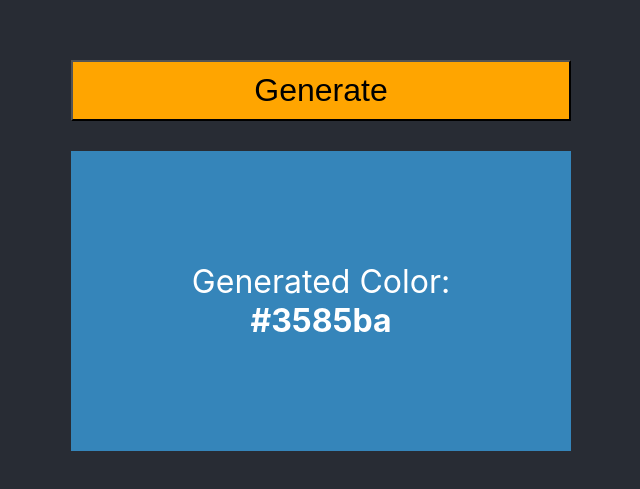
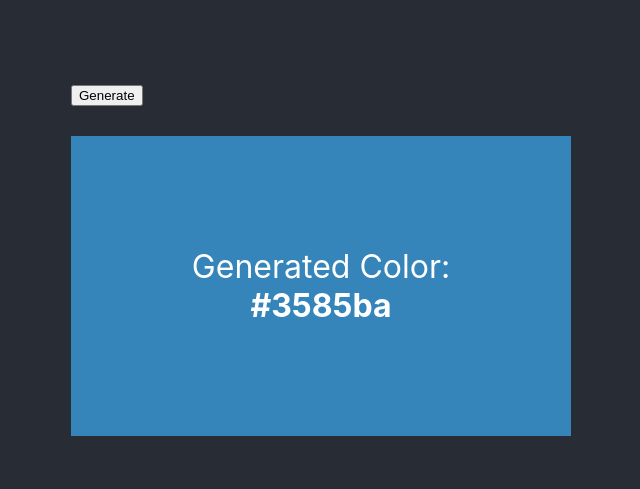
Before and after one commit to jefftbyrd/react-random-color-generator, a React app: page / in a window 1280 px wide. Shown: the part 145-634 px from the top of the page, without its empty margins (319-959 px from the left). Built offline with nearby package versions, Linux system fonts and the light colour scheme; the HTML template or start-up script is replaced by a standard one.

Commit message:
Test #3. Drone still can't see the damn button!

```diff
--- a/src/App.js
+++ b/src/App.js
@@ -6,12 +6,7 @@ export default function App() {
   const [color, setColor] = useState(randomColor());
   return (
     <>
-      <button
-        type="button"
-        name="Generate"
-        onClick={() => setColor(randomColor())}
-        className="generateButton"
-      >
+      <button type="button" onClick={() => setColor(randomColor())}>
         Generate
       </button>
       <div className="colorBox" style={{ backgroundColor: color }}>
```
